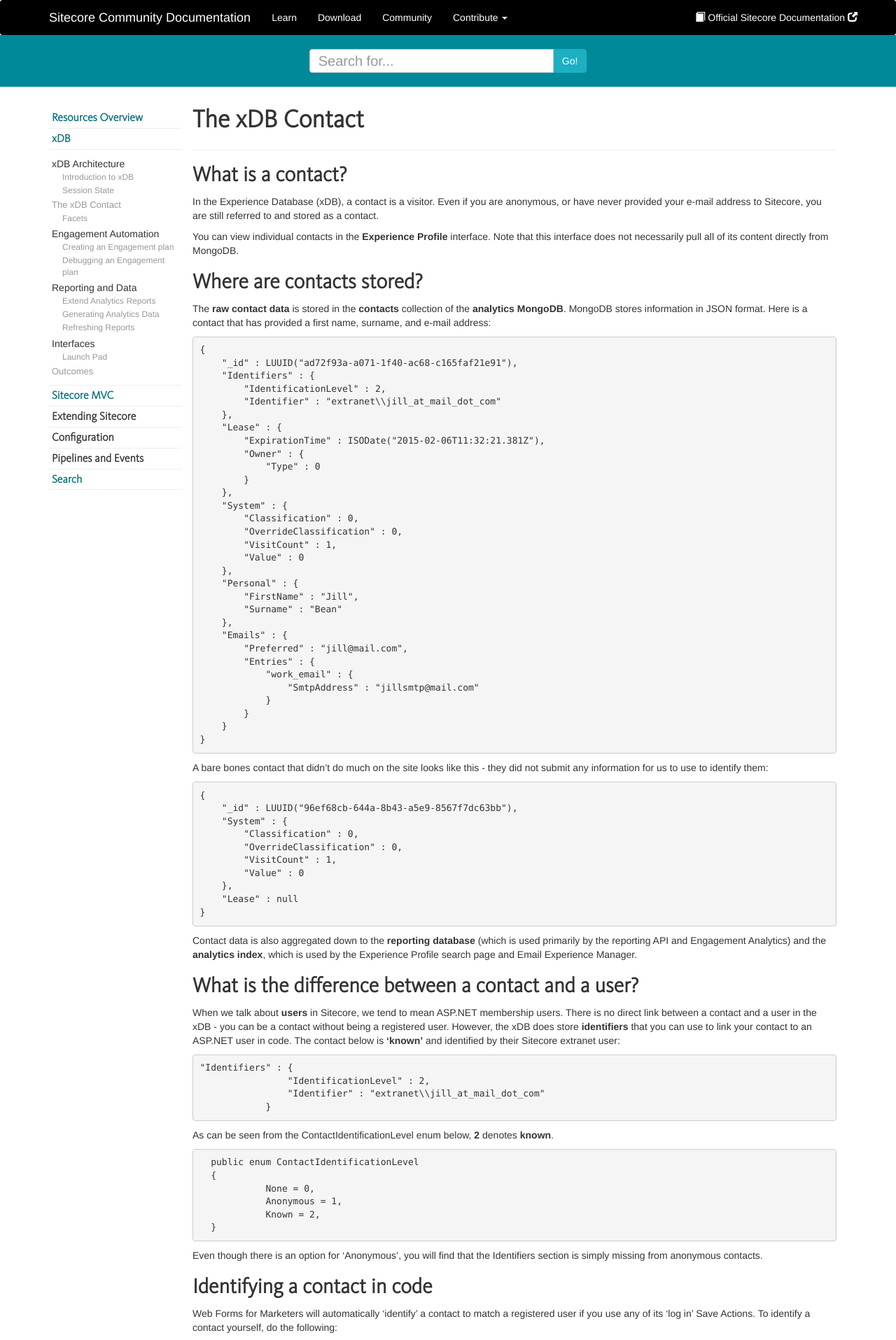
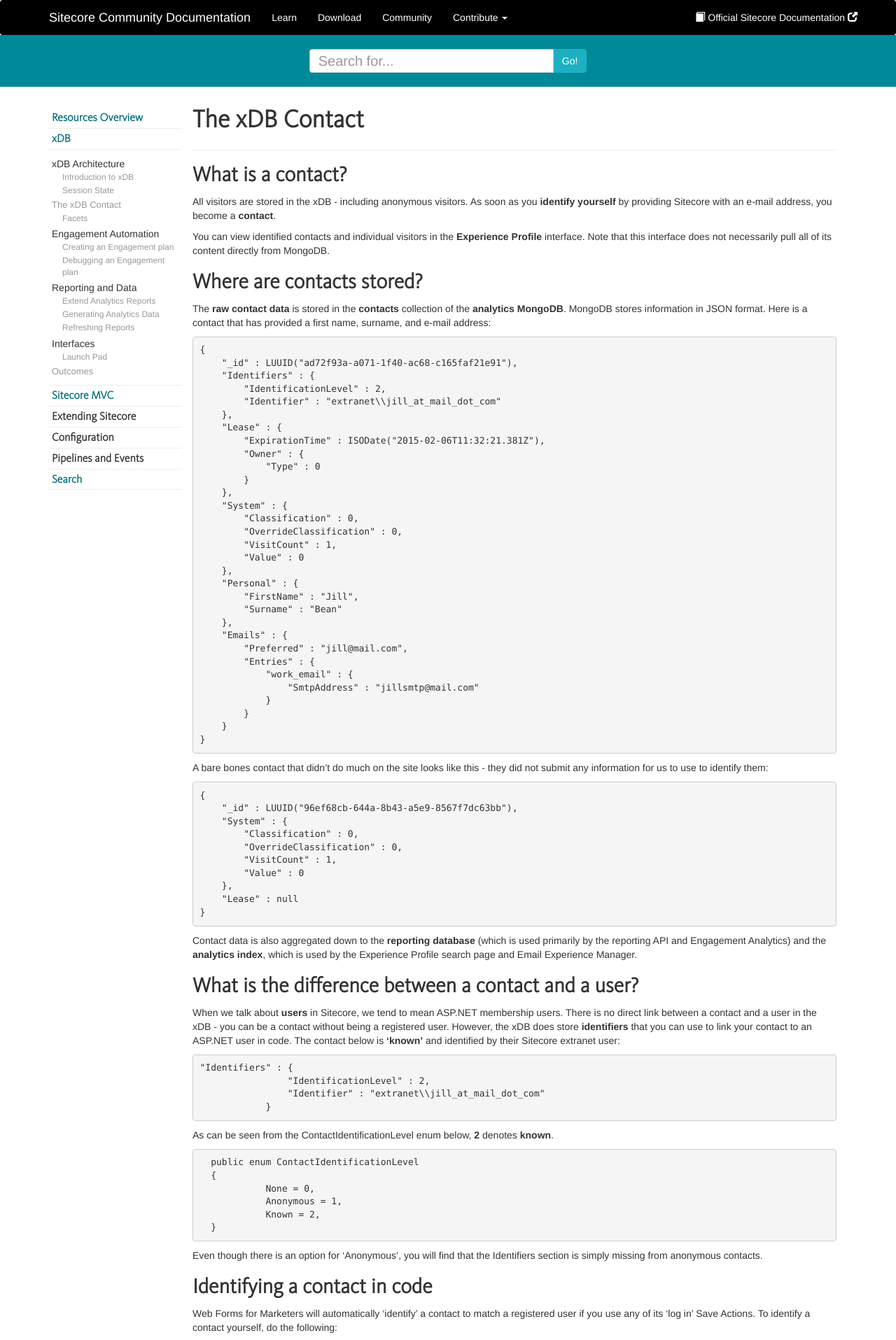
Before and after one commit to Sitecore-Community/docs, a Jekyll site: the page built from xDB/the-xdb-contact/index.md, in a window 1280 px wide. Shown: the top 1915 px of the page at 70% size. Built offline with Jekyll 4.4.1, drawn with Linux system fonts in a browser that asks for light colours; nearby versions of some CDN libraries; a script that is not in the unit is left out; comment, search, counter and statistics services are not loaded.

Commit message:
updated xdb contact definition + google search CSS.

```diff
--- a/site-assets/css/custom.css
+++ b/site-assets/css/custom.css
@@ -163,7 +163,7 @@
 }
 
 .gsc-selected-option-container {
-	min-width: 100px;
+	min-width: 100px !important;
 }
 
 .gsc-control-cse {
--- a/xDB/the-xdb-contact/index.md
+++ b/xDB/the-xdb-contact/index.md
@@ -6,9 +6,10 @@
 ---
 
 ## What is a contact?
-In the Experience Database (xDB), a contact is a visitor. Even if you are anonymous, or have never provided your e-mail address to Sitecore, you are still referred to and stored as a contact.
 
-You can view individual contacts in the **Experience Profile** interface. Note that this interface does not necessarily pull all of its content directly from MongoDB.
+All visitors are stored in the xDB - including anonymous visitors. As soon as you **identify yourself** by providing Sitecore with an e-mail address, you become a **contact**.
+
+You can view identified contacts and individual visitors in the **Experience Profile** interface. Note that this interface does not necessarily pull all of its content directly from MongoDB.
 
 ## Where are contacts stored?
 The **raw contact data** is stored in the **contacts** collection of the **analytics MongoDB**. MongoDB stores information in JSON format. Here is a contact that has provided a first name, surname, and e-mail address:
```
